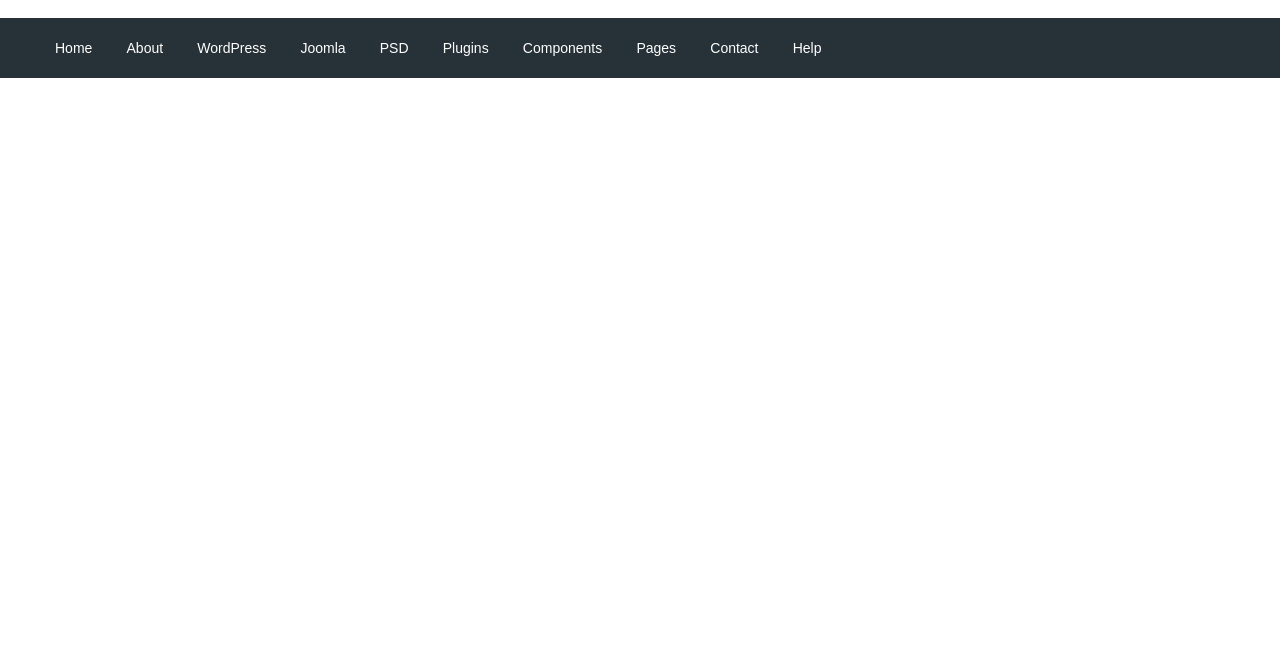
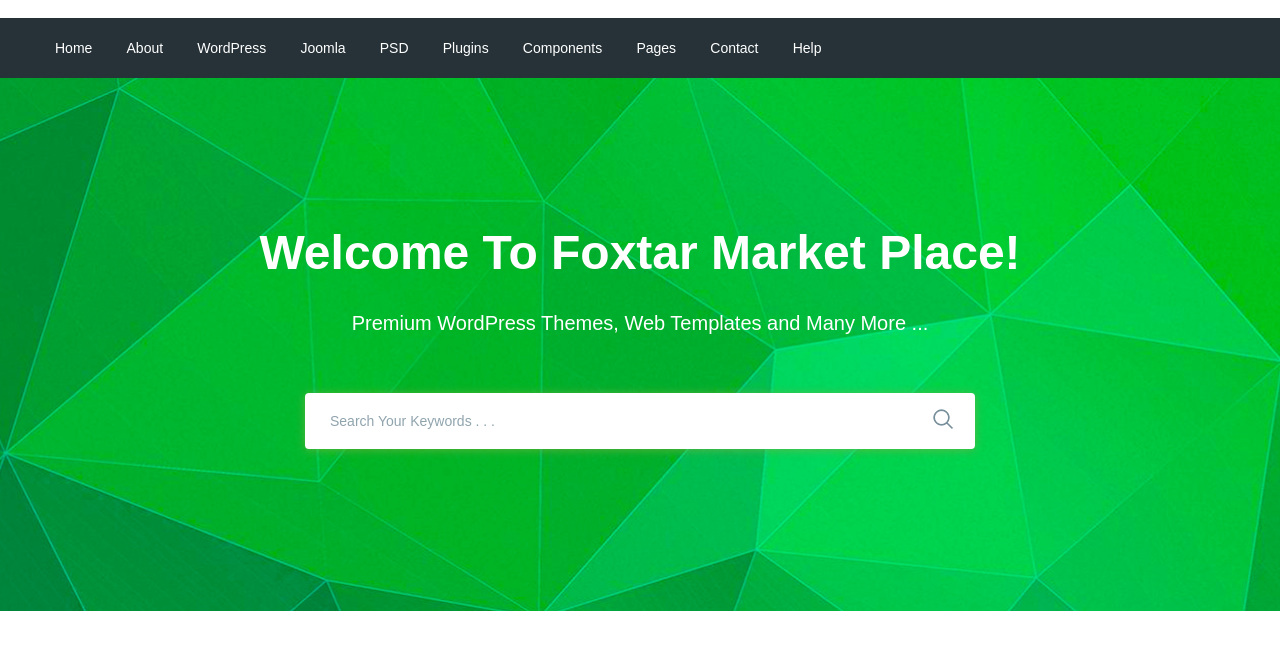
Before and after one commit to Whyssz/moderno, a website: page app/index.html in a window 1280 px wide. Shown: the part 72-722 px from the top of the page. Drawn offline with nearby package versions, Linux system fonts and the light colour scheme.

Commit message:
added search section

```diff
--- a/app/index.html
+++ b/app/index.html
@@ -90,6 +90,24 @@
             </div>
         </div>
     </header>
+    <section class="search" style="background-image: url(images/bg-search.jpg)">
+        <div class="container">
+            <div class="search__inner">
+                <div class="search__inner-title">
+                    Welcome To Foxtar Market Place!
+                </div>
+                <div class="search__inner-text">
+                    Premium WordPress Themes, Web Templates and Many More ...
+                </div>
+                <div class="search__inner-form">
+                    <form class="search__inner-form">
+                        <input type="text" placeholder="Search Your Keywords . . ." required>
+                        <button type="submit"><img src="images/search.png" alt=""></button>
+                    </form>
+                </div>
+            </div>
+        </div>
+    </section>
 
 
 <script src="https://ajax.googleapis.com/ajax/libs/jquery/3.5.1/jquery.min.js"></script>
--- a/app/scss/style.scss
+++ b/app/scss/style.scss
@@ -50,3 +50,54 @@
     font-size: 14px;
   }
 }
+.search{
+  background-size: cover;
+  background-repeat: no-repeat;
+  background-position: center;
+  min-height: 533px;
+}
+.search__inner{
+  text-align: center;
+  color: #fff;
+  padding: 145px 0 100px;
+  &-title{
+    line-height: 60px;
+    font-size: 48px;
+    font-weight: 700;
+    margin-bottom: 25px;
+  }
+  &-text{
+    font-weight: 500;
+    font-size: 20px;
+    line-height: 30px;
+    margin-bottom: 55px;
+  }
+ &-form{
+  max-width: 670px;
+  margin: 0 auto;
+  position: relative;
+ }
+  input{
+    display: block;
+    width: 100%;
+    font-size: 14px;
+    box-shadow: 0 1px 10px 0 rgba(124, 178, 64, 0.75);
+    border-radius: 4px;
+    height: 56px;
+    border: none;
+    outline: none;
+    padding-left: 25px;
+    padding-right: 60px;
+    &::placeholder{
+      color: #90a4ae;
+      font-weight: 500;
+    }
+  }
+  button{
+    position: absolute;
+    background-color: transparent;
+    top: 15px;
+    right: 16px;
+    border: none;
+  }
+}
```
Also changed, not shown: app/css/style.min.css, app/images/bg-search.jpg (added), app/images/search.png (added). Lines whose indentation alone changed are shown as unchanged.
